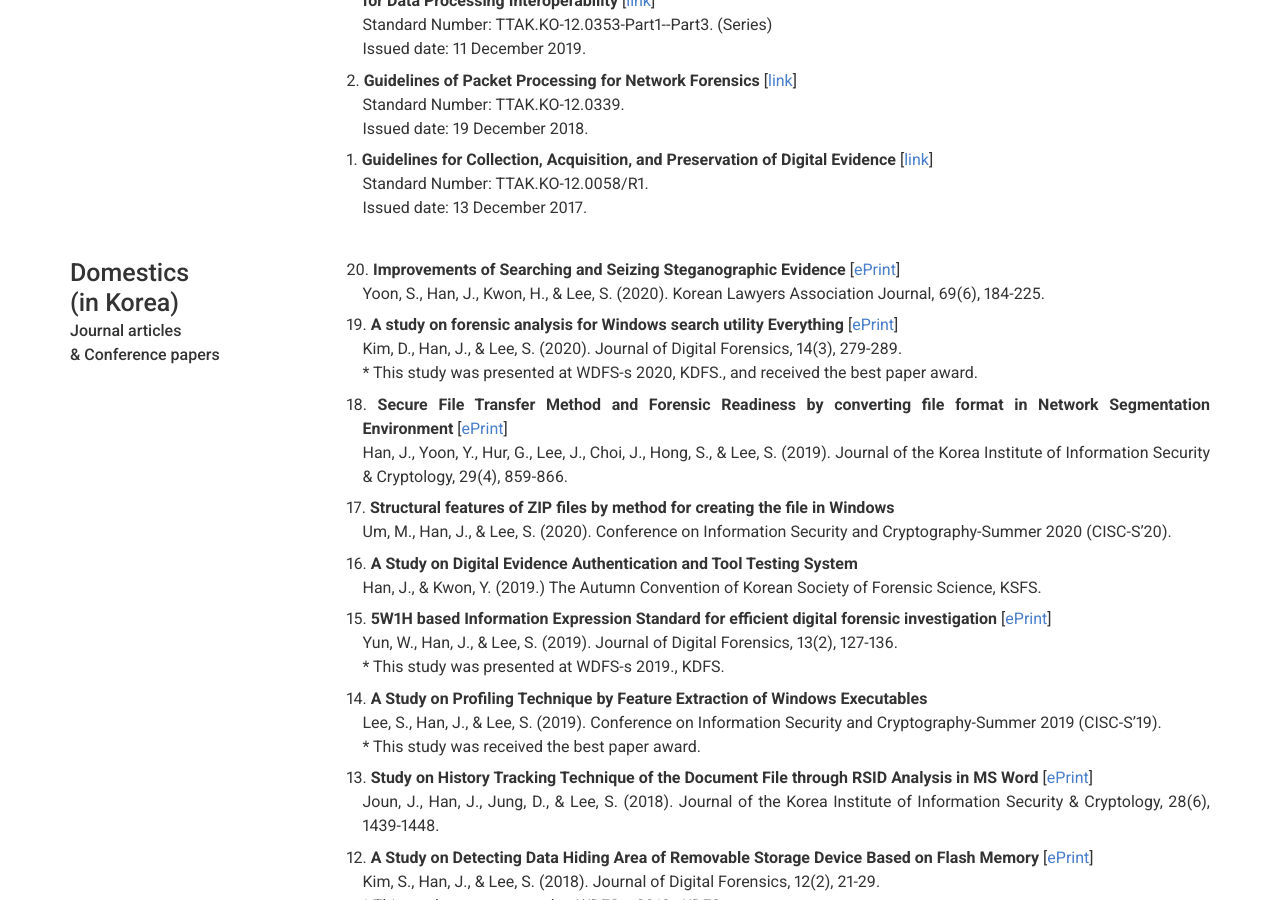
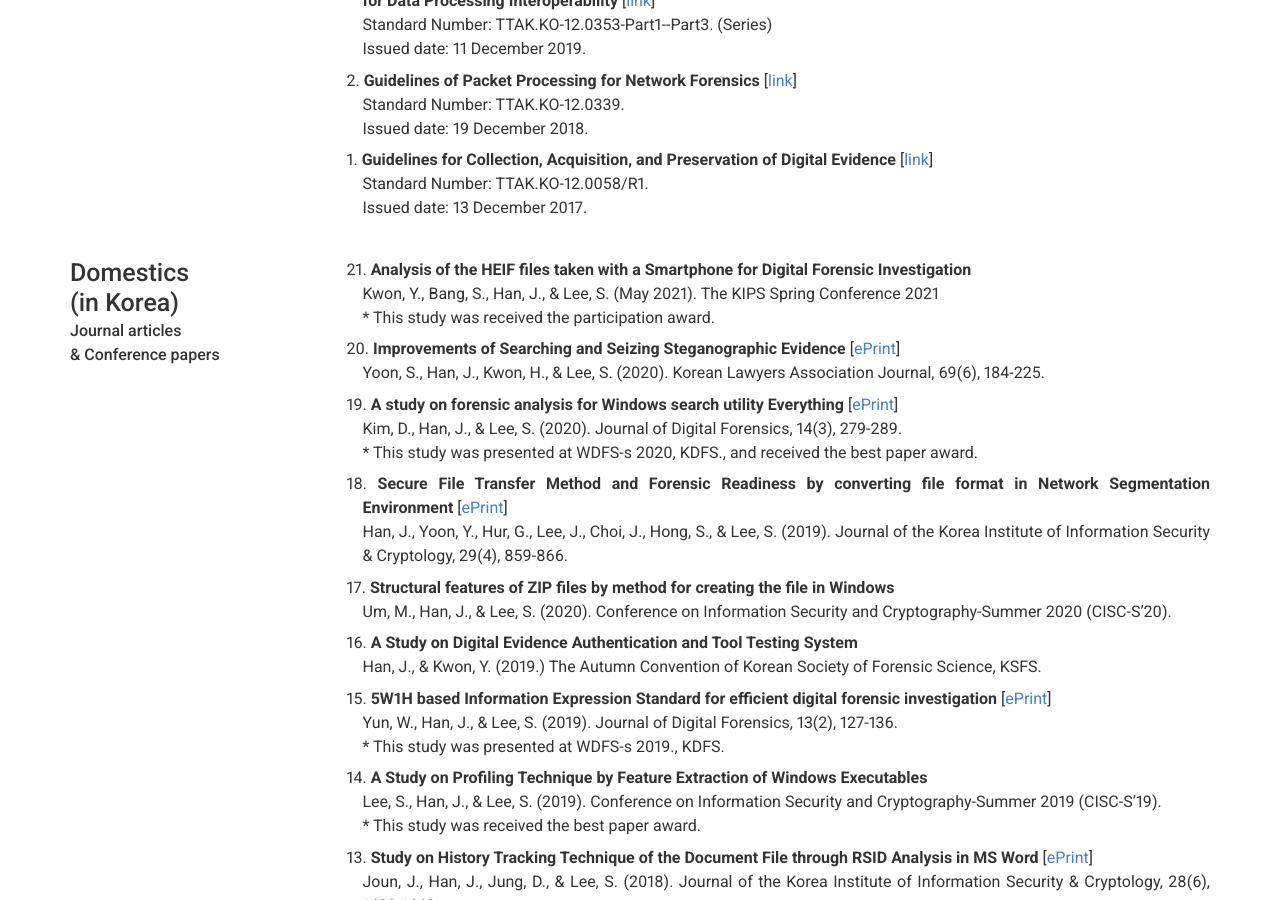
Before and after one commit to JaehyeokHan/jaehyeokhan.github.io, a Jekyll site: the page built from index.md, in a window 1280 px wide and 900 px high, scrolled down 3715 px. Built offline with Jekyll 4.4.1, drawn with Linux system fonts in a browser that asks for light colours; nearby versions of some CDN libraries.

Commit message:
Update _config.yml

```diff
--- a/_config.yml
+++ b/_config.yml
@@ -230,6 +230,7 @@ content:
         title: Domestics<br>(in Korea)
         sub_title: Journal articles <br>& Conference papers
         description: | # this will include new lines to allow paragraphs
+          <p style="text-indent: -1em;">21. <b>Analysis of the HEIF files taken with a Smartphone for Digital Forensic Investigation</b><br>Kwon, Y., Bang, S., Han, J., & Lee, S. (May 2021). The KIPS Spring Conference 2021<br>* This study was received the participation award.</p>
           <p style="text-indent: -1em;">20. <b>Improvements of Searching and Seizing Steganographic Evidence</b> [<A href = "https://www.kci.go.kr/kciportal/ci/sereArticleSearch/ciSereArtiView.kci?sereArticleSearchBean.artiId=ART002671199" target = "top">ePrint</A>]<br>Yoon, S., Han, J., Kwon, H., & Lee, S. (2020). Korean Lawyers Association Journal, 69(6), 184-225.</p>
           <p style="text-indent: -1em;">19. <b>A study on forensic analysis for Windows search utility Everything</b> [<A href = "https://www.kci.go.kr/kciportal/ci/sereArticleSearch/ciSereArtiView.kci?sereArticleSearchBean.artiId=ART002636122" target = "top">ePrint</A>]<br>Kim, D., Han, J., & Lee, S. (2020). Journal of Digital Forensics, 14(3), 279-289.<br>* This study was presented at WDFS-s 2020, KDFS., and received the best paper award.</p>
           <p style="text-indent: -1em;">18. <b>Secure File Transfer Method and Forensic Readiness by converting file format in Network Segmentation Environment</b> [<A href = "http://koreascience.or.kr/article/JAKO201926072346469.page" target = "top">ePrint</A>]<br>Han, J., Yoon, Y., Hur, G., Lee, J., Choi, J., Hong, S., & Lee, S. (2019). Journal of the Korea Institute of Information Security & Cryptology, 29(4), 859-866.</p>
```
